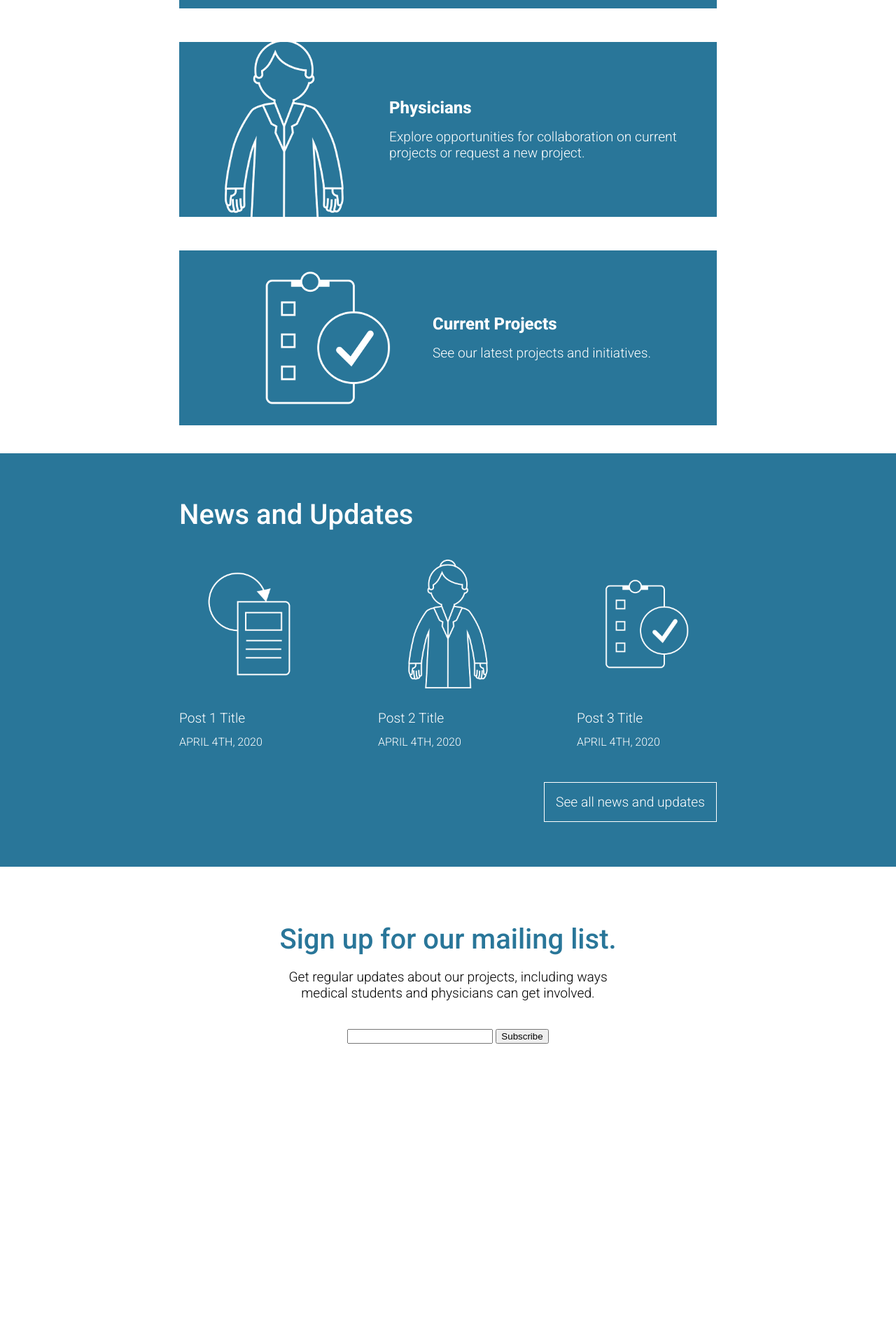
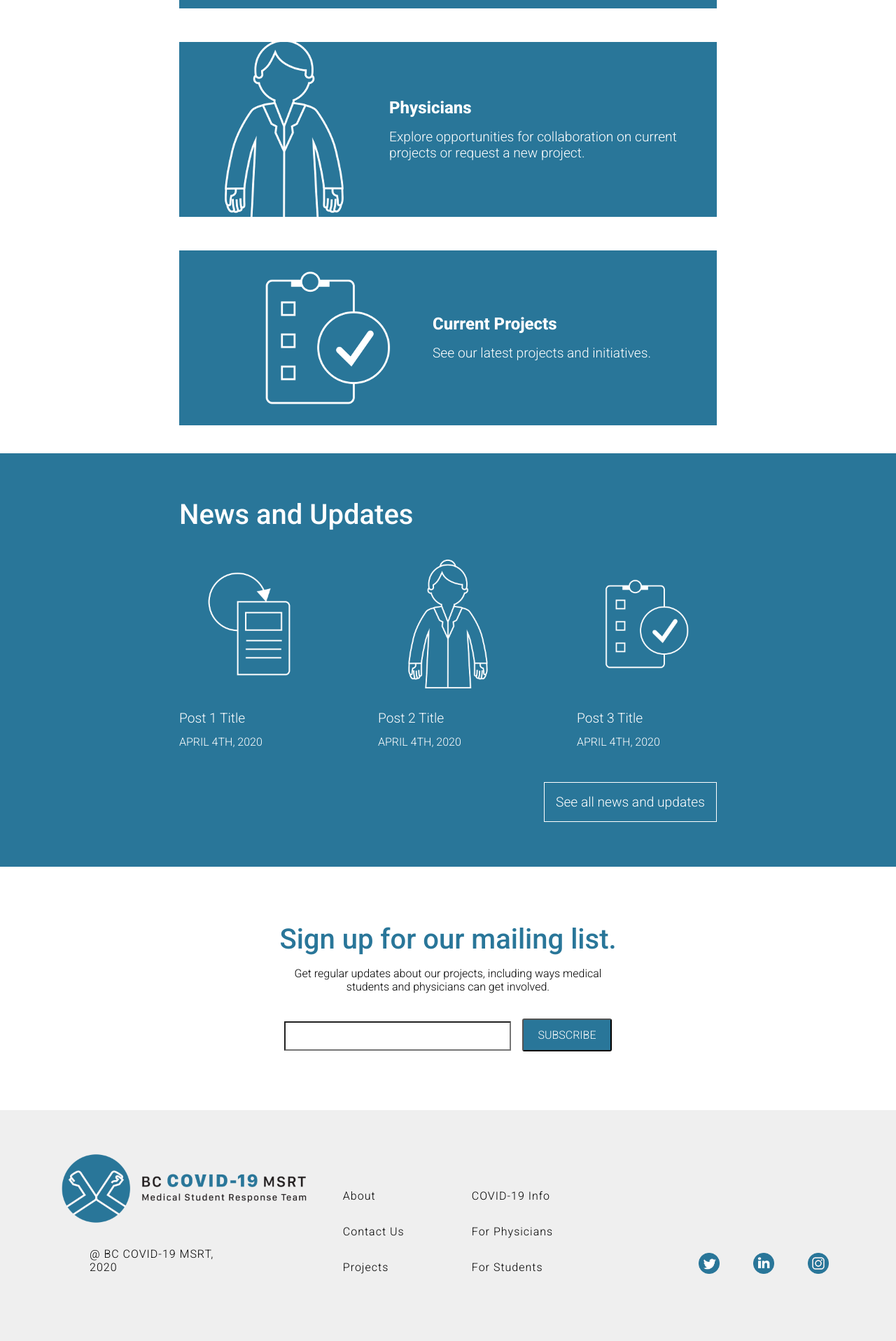
Before and after one commit to wecanmsrt/bcmsrt.github.io, a Jekyll site: the page built from index.html, in a window 1280 px wide. Shown: the part 1098-3015 px from the top of the page at 70% size. Built offline with Jekyll 4.4.1, drawn with Linux system fonts in a browser that asks for light colours; some web fonts are replaced; before the commit the page ends 2670 px from its top, so only the background shows below that.

Commit message:
finish rest of home page without responsiveness

```diff
--- a/_includes/footer.html
+++ b/_includes/footer.html
@@ -1,20 +1,27 @@
-<!--<footer>-->
-<!--  <div class="footer-content">-->
-<!--    <div class="footer-left">-->
-<!--      <img class="footer-logo" src="/assets/images/footer-elbows-small.png">-->
-<!--      <p class="footer-tag">@BC COVID-19 MSRT, 2020</p>-->
-<!--    </div>-->
+<footer>
+  <div class="footer-content">
+    <div class="footer-left">
+      <img class="footer-logo" src="/assets/images/footer-elbows-small.png">
+      <p class="footer-tag">@ BC COVID-19 MSRT, 2020</p>
+    </div>
 
-<!--    <div class="footer-links">-->
-<!--      <a href="/about">About</a>-->
-<!--      <a href="/contact">Contact Us</a>-->
-<!--      <a href="/projects">Projects</a>-->
-<!--      <a href="/everyone">COVID-19 Info</a>-->
-<!--      <a href="/physicians">For Physicians</a>-->
-<!--      <a href="/students">For Students</a>-->
-<!--    </div>-->
+    <div class="footer-links">
+      <div>
+        <p><a href="/about">About</a></p>
+        <p><a href="/contact">Contact Us</a></p>
+        <p><a href="/projects">Projects</a></p>
+      </div>
+      <div>
+        <p><a href="/everyone">COVID-19 Info</a></p>
+        <p><a href="/physicians">For Physicians</a></p>
+        <p><a href="/students">For Students</a></p>
+      </div>
+    </div>
 
-<!--    <div class="footer-social-media">-->
-<!--    </div>-->
-<!--  </div>-->
-<!--</footer>-->
+    <div class="footer-social-media">
+      <a href="#"><img class="social-media-icon" src="/assets/images/twitter.png"></a>
+      <a href="#"><img class="social-media-icon" src="/assets/images/linkedin.png"></a>
+      <a href="#"><img class="social-media-icon" src="/assets/images/instagram.png"></a>
+    </div>
+  </div>
+</footer>
--- a/_sass/main.scss
+++ b/_sass/main.scss
@@ -33,6 +33,12 @@ $sign-up-width: 500px;
 
 [hidden] {
   display: none;
+}
+
+input {
+  -webkit-appearance: none;
+  -moz-appearance: none;
+  appearance: none;
 }
 
 // disable all flashing blue on click (active)
@@ -539,11 +545,110 @@ h2.title-roboto-medium label {
     margin: 0;
   }
 
-  p {
-    color: black;
-    font-size: 1.2rem;
+  p,
+  input[type=submit] {
+    font-size: 1rem;
     font-family: 'Roboto', sans-serif;
     font-weight: 300;
+  }
+
+  p {
     margin-bottom: 2.5rem;
+    color: black;
+  }
+
+  input[type=submit] {
+    position: relative;
+    top: -4px;
+    color: #fff;
+    background: $dark-blue;
+    border-radius: 3px;
+    padding: 12px 20px;
+  }
+
+  input[type=submit]:hover {
+    background: $light-blue;
+    color: black;
+  }
+
+  input[type=text] {
+    padding: 5px 10px;
+    width: 60%;
+    margin-right: 12px;
+    font-size: 1.5rem;
   }
 }
+
+footer {
+  background: $light-grey;
+  padding: 2rem 0 6rem;
+
+  .footer-content {
+    width: 90%;
+    margin: 0 auto;
+    display: flex;
+    justify-content: space-evenly;
+    align-items: flex-end;
+    font-size: 1rem;
+    font-family: 'Roboto', sans-serif;
+    font-weight: 300;
+    letter-spacing: 1px;
+
+    .footer-left {
+      width: 30%;
+
+      img {
+        max-width: 400px;
+      }
+
+      .footer-tag {
+        margin: 0 4rem;
+      }
+    }
+
+    .footer-links {
+      width: 40%;
+      display: flex;
+      justify-content: space-evenly;
+
+      p {
+        margin: 2rem 1rem;
+
+        a {
+          &:hover,
+          &:focus,
+          &:active {
+            color: $dark-blue;
+          }
+        }
+
+        &:last-child {
+          margin: 0 1rem;
+        }
+      }
+    }
+
+    .footer-social-media {
+      width: 30%;
+      display: flex;
+      justify-content: flex-end;
+
+      a {
+        display: block;
+        width: 30px;
+        height: 30px;
+        margin: 2rem 2rem 0 1rem;
+
+        .social-media-icon {
+          width: 30px;
+          height: 30px;
+        }
+
+        //&:last-child {
+        //  margin-right: 10rem;
+        //}
+      }
+    }
+  }
+
+}
--- a/index.html
+++ b/index.html
@@ -102,8 +102,8 @@ title: MSRT
       <h2 class="title-roboto-medium"><label for="tlemail">Sign up for our mailing list.</label></h2>
       <p>Get regular updates about our projects, including ways medical students and physicians
         can get involved.</p>
-      <input type="text" style="width:200px" name="email" id="tlemail"/>
-      <input id="email-submit-btn" type="submit" value="Subscribe"/>
+      <input type="text" name="email" id="tlemail"/>
+      <input id="email-submit-btn" type="submit" value="SUBSCRIBE"/>
     </div>
   </form>
 </div>
```
Also changed, not shown: assets/images/footer-elbows-small.png, assets/images/instagram.png, assets/images/linkedin.png, assets/images/twitter.png.
